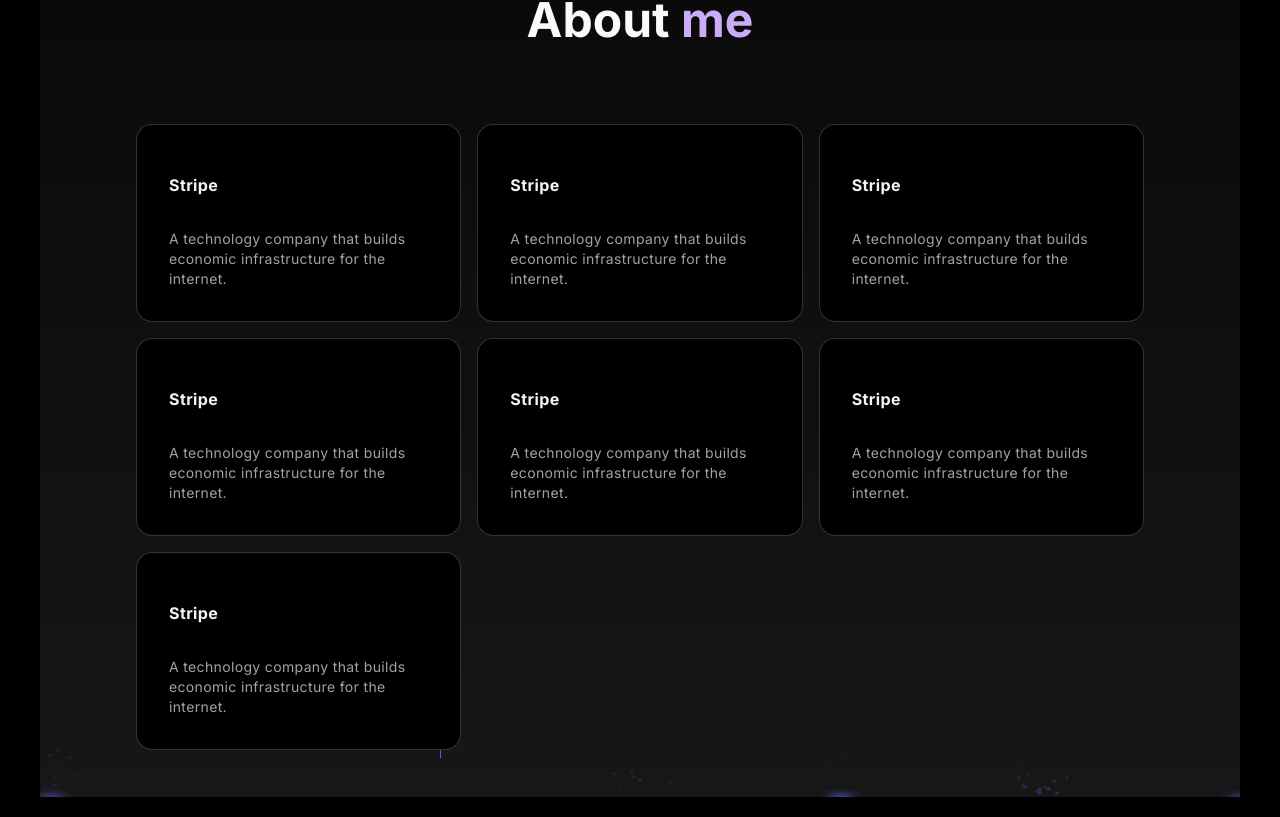
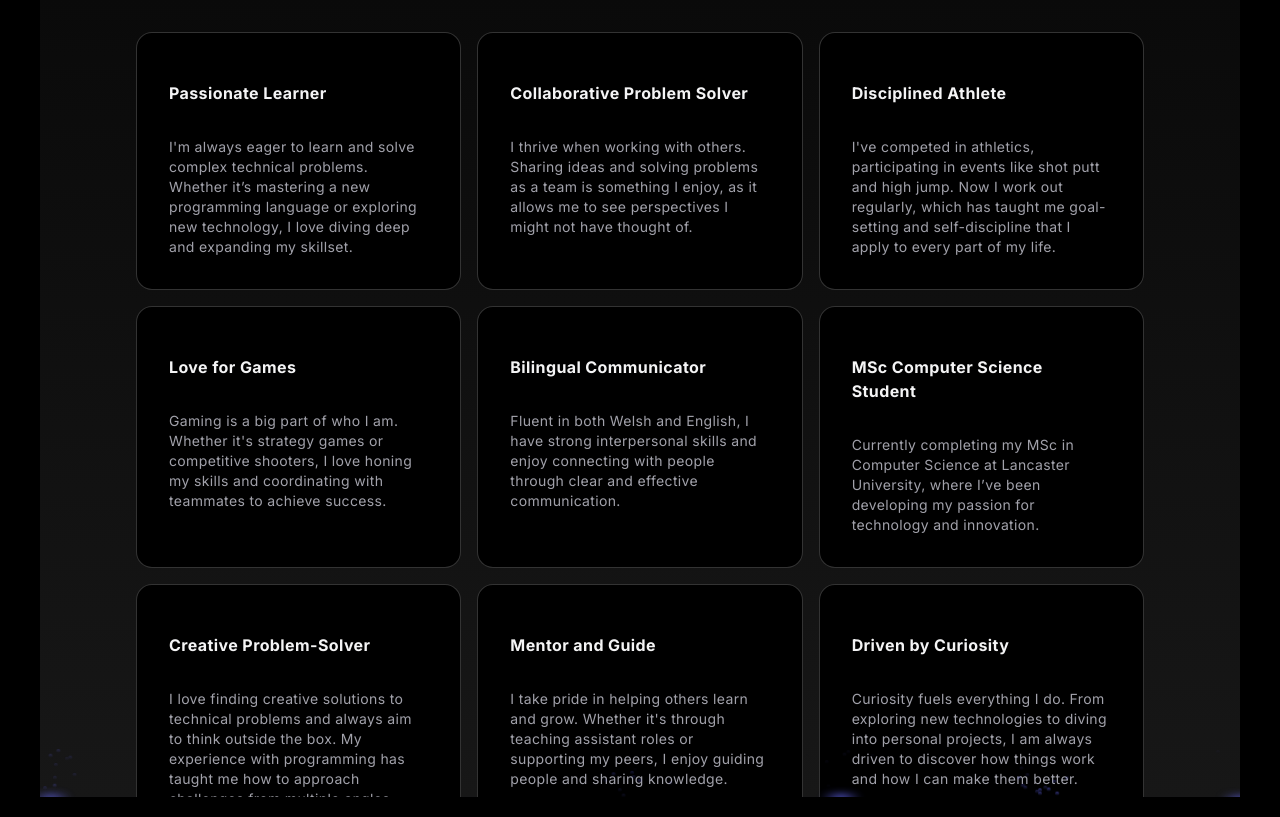
Before and after one commit to RThom6/rthom6.github.io, a Next.js app: page / in a window 1280 px wide. Shown: the part 803-1620 px from the top of the page. Built offline with nearby package versions, Linux system fonts and the light colour scheme.

Commit message:
About me done

```diff
--- a/data/index.ts
+++ b/data/index.ts
@@ -35,46 +35,58 @@ export const projects = [
 
 export const someInfo = [
     {
-        title: "Stripe",
+        title: "Passionate Learner",
         description:
-            "A technology company that builds economic infrastructure for the internet.",
-        link: "https://stripe.com",
+            "I\'m always eager to learn and solve complex technical problems. Whether it\’s mastering a new programming language or exploring new technology, I love diving deep and expanding my skillset.",
+        link: "#",
     },
     {
-        title: "Stripe",
+        title: "Collaborative Problem Solver",
         description:
-            "A technology company that builds economic infrastructure for the internet.",
-        link: "https://stripe.com",
+            "I thrive when working with others. Sharing ideas and solving problems as a team is something I enjoy, as it allows me to see perspectives I might not have thought of.",
+        link: "#",
     },
     {
-        title: "Stripe",
+        title: "Disciplined Athlete",
         description:
-            "A technology company that builds economic infrastructure for the internet.",
-        link: "https://stripe.com",
+            "I've competed in athletics, participating in events like shot putt and high jump. Now I work out regularly, which has taught me goal-setting and self-discipline that I apply to every part of my life.",
+        link: "#",
     },
     {
-        title: "Stripe",
+        title: "Love for Games",
         description:
-            "A technology company that builds economic infrastructure for the internet.",
-        link: "https://stripe.com",
+            "Gaming is a big part of who I am. Whether it's strategy games or competitive shooters, I love honing my skills and coordinating with teammates to achieve success.",
+        link: "#",
     },
     {
-        title: "Stripe",
+        title: "Bilingual Communicator",
         description:
-            "A technology company that builds economic infrastructure for the internet.",
-        link: "https://stripe.com",
+            "Fluent in both Welsh and English, I have strong interpersonal skills and enjoy connecting with people through clear and effective communication.",
+        link: "#",
     },
     {
-        title: "Stripe",
+        title: "MSc Computer Science Student",
         description:
-            "A technology company that builds economic infrastructure for the internet.",
-        link: "https://stripe.com",
+            "Currently completing my MSc in Computer Science at Lancaster University, where I’ve been developing my passion for technology and innovation.",
+        link: "#",
     },
     {
-        title: "Stripe",
+        title: "Creative Problem-Solver",
         description:
-            "A technology company that builds economic infrastructure for the internet.",
-        link: "https://stripe.com",
+            "I love finding creative solutions to technical problems and always aim to think outside the box. My experience with programming has taught me how to approach challenges from multiple angles.",
+        link: "#",
+    },
+    {
+        title: "Mentor and Guide",
+        description:
+            "I take pride in helping others learn and grow. Whether it's through teaching assistant roles or supporting my peers, I enjoy guiding people and sharing knowledge.",
+        link: "#",
+    },
+    {
+        title: "Driven by Curiosity",
+        description:
+            "Curiosity fuels everything I do. From exploring new technologies to diving into personal projects, I am always driven to discover how things work and how I can make them better.",
+        link: "#",
     },
 ]
 
```
